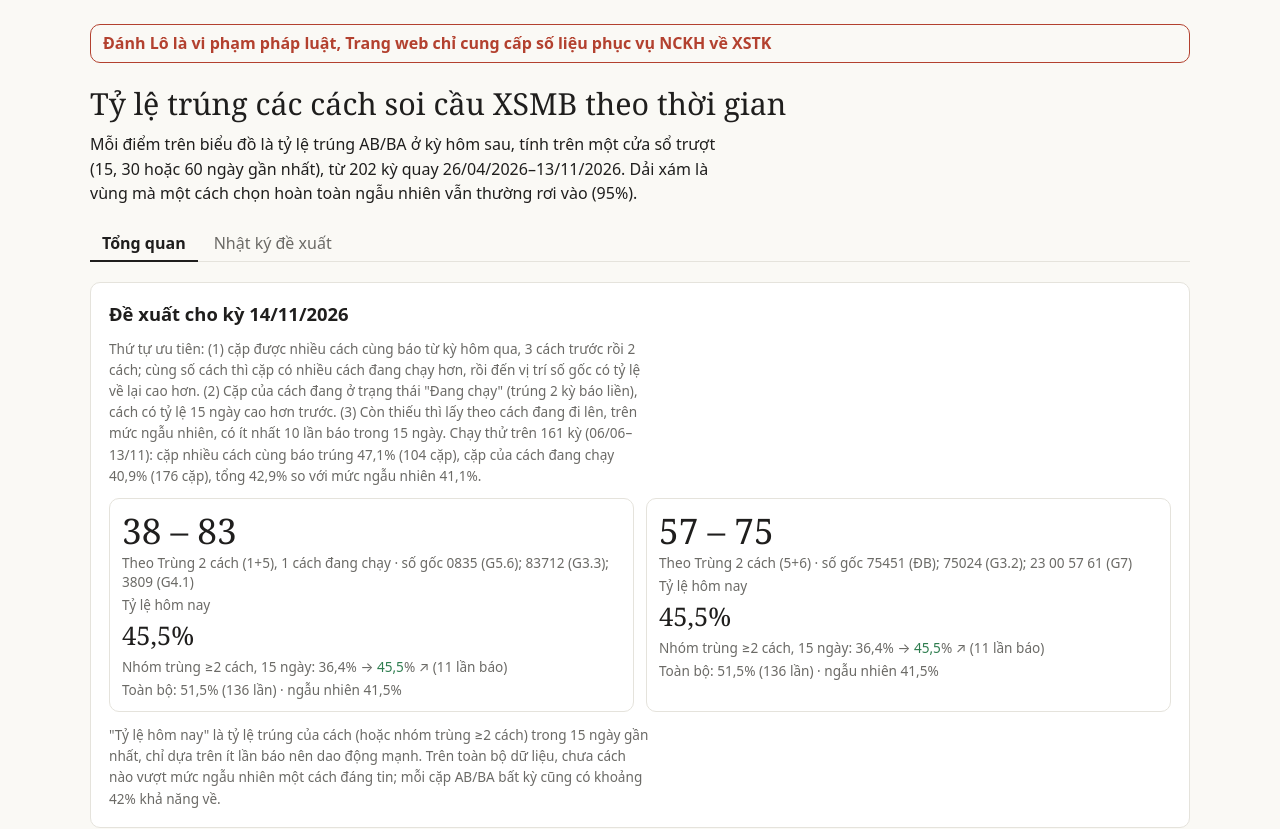
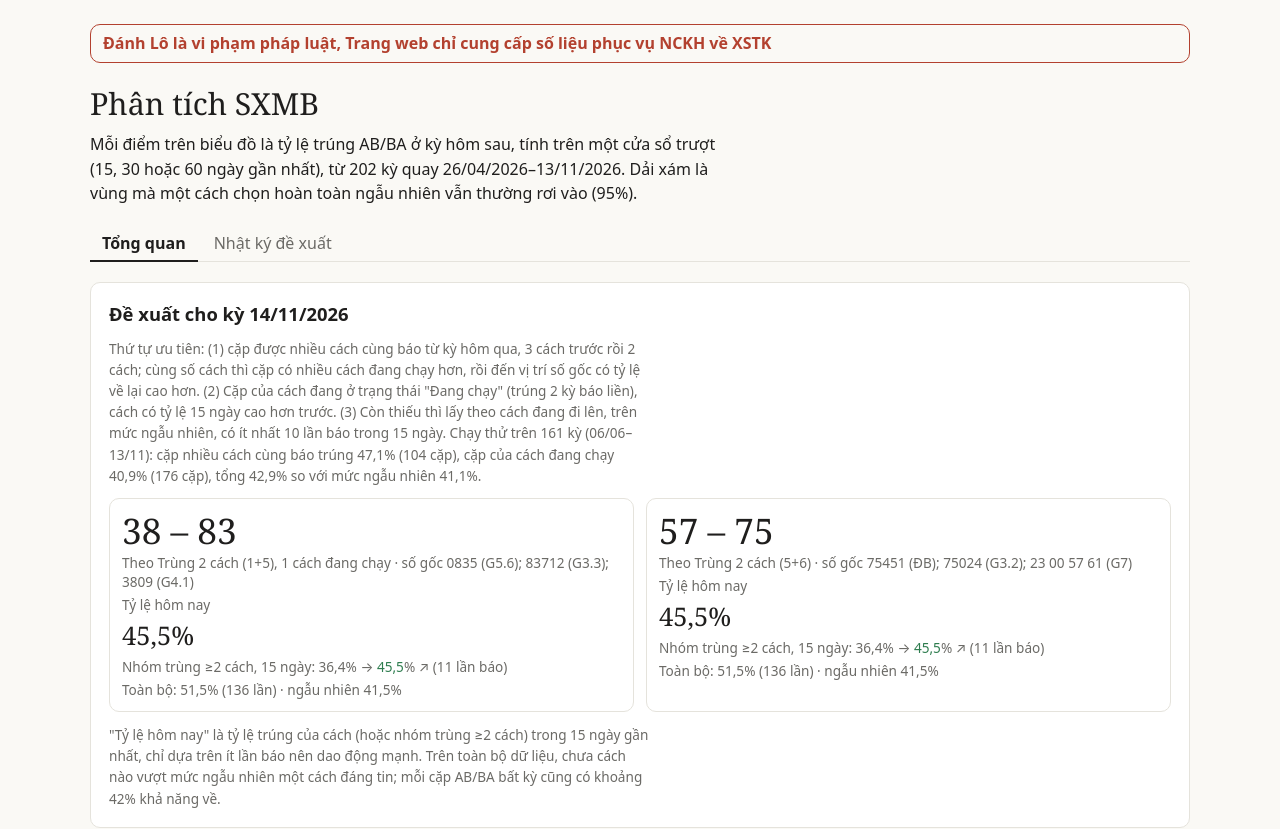
Before and after one commit to chutieuhamchoi/Nghiencuu, a plain HTML site: page xsmb/index.html in a window 1280 px wide. Shown: the top 829 px of the page. Drawn offline with Linux system fonts and the light colour scheme.

Commit message:
XSMB: đổi tiêu đề trang thành Phân tích SXMB
Co-Authored-By: Claude Opus 5.5 <noreply@anthropic.com>
Claude-Session: https://claude.ai/code/session_014WLA2HLp8mZGPVQwRAhuam

```diff
--- a/xsmb/index.html
+++ b/xsmb/index.html
@@ -3,7 +3,7 @@
 <head>
 <meta charset="utf-8">
 <meta name="viewport" content="width=device-width, initial-scale=1">
-<title>Tỷ lệ trúng các cách soi cầu XSMB</title>
+<title>Phân tích SXMB</title>
 <script src="d3.v7.min.js"></script>
 <style>
 :root {
@@ -123,7 +123,7 @@ select.dash-select { font: inherit; font-size: var(--cds-font-size-body); paddin
 <div class="xs" lang="vi">
   <p class="warn" id="canh-bao" role="note">Đánh Lô là vi phạm pháp luật, Trang web chỉ cung cấp số liệu phục vụ NCKH về XSTK</p>
   <header id="tieu-de" style="display:flex;flex-direction:column;gap:var(--cds-gap-sm)">
-    <h1>Tỷ lệ trúng các cách soi cầu XSMB theo thời gian</h1>
+    <h1>Phân tích SXMB</h1>
     <p>Mỗi điểm trên biểu đồ là tỷ lệ trúng AB/BA ở kỳ hôm sau, tính trên một cửa sổ trượt (15, 30 hoặc 60 ngày gần nhất), từ <span data-meta="draws">—</span> kỳ quay <span data-meta="first">—</span>–<span data-meta="last">—</span>. Dải xám là vùng mà một cách chọn hoàn toàn ngẫu nhiên vẫn thường rơi vào (95%).</p>
   </header>
 
```
